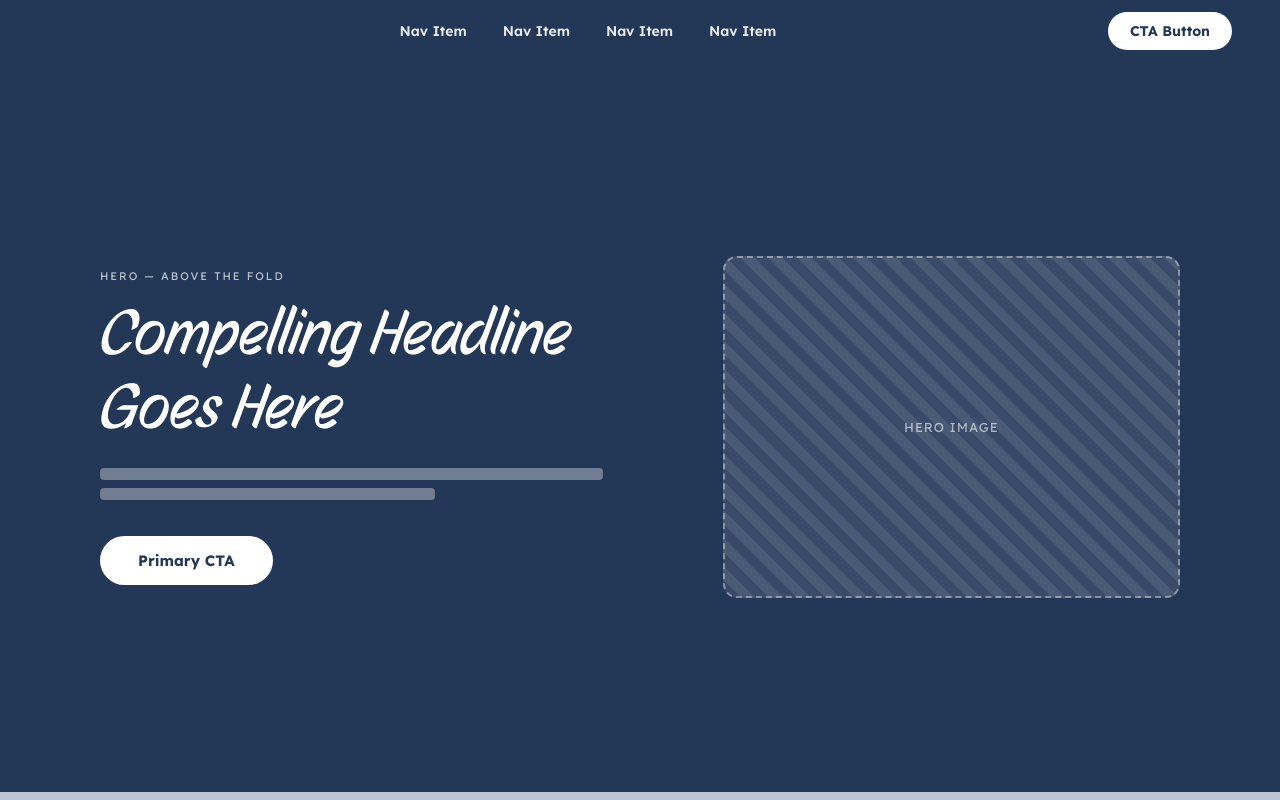
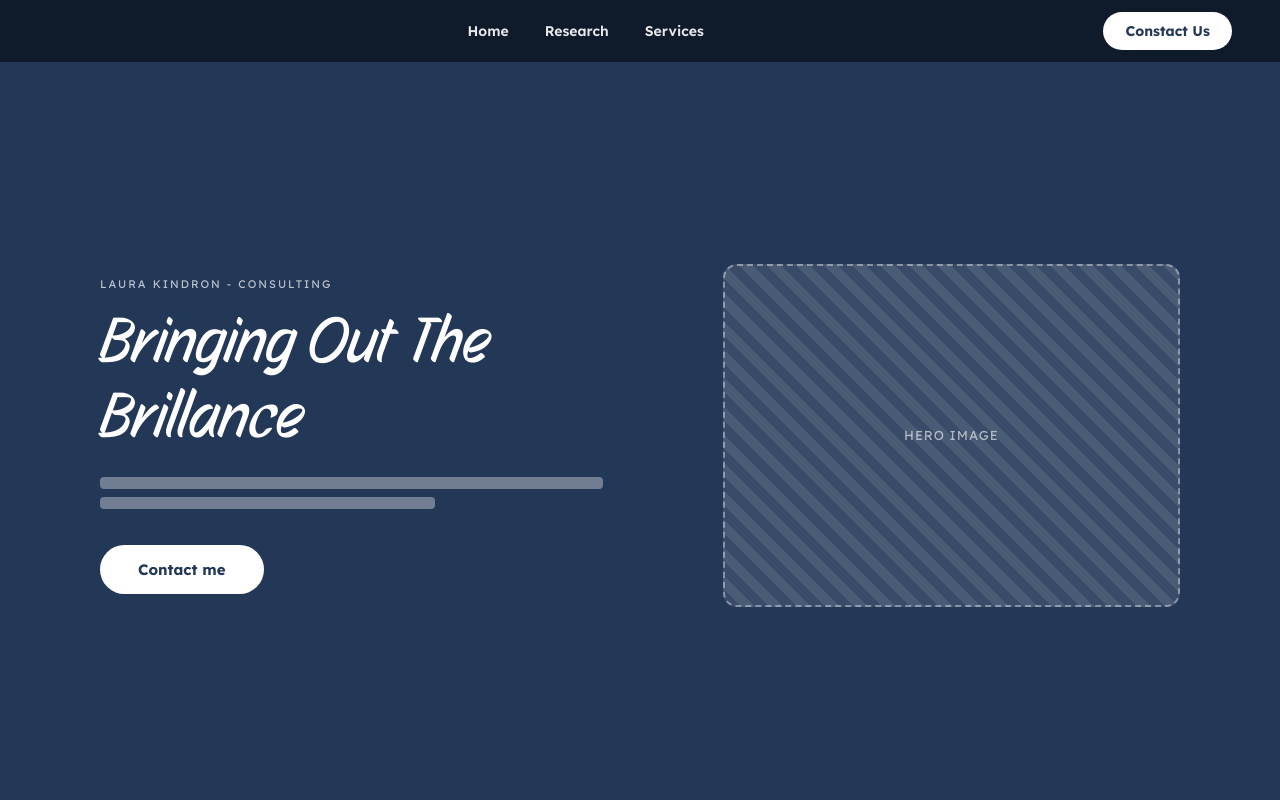
Before and after one commit to austinjames95/LauraKindron, a website: page public/index.html in a window 1280 px wide. Shown: the top 800 px of the page. Drawn offline with Linux system fonts and the light colour scheme.

Commit message:
changed content of index and colors

```diff
--- a/public/index.html
+++ b/public/index.html
@@ -3,34 +3,33 @@
 <head>
 <meta charset="UTF-8" />
 <meta name="viewport" content="width=device-width, initial-scale=1.0" />
-<title>Wireframe 2 — Bold Split</title>
+<title>Laura Kindron Consulting</title>
 
 <link rel="stylesheet" href="../src/style/index.css">
 
 </head>
 <body>
 <!-- HEADER -->
-<header>
+<header style="background-color: --deep-navy;">
   <div class="logo-wrap">
   </div>
   <nav>
-    <span>Nav Item</span>
-    <span>Nav Item</span>
-    <span>Nav Item</span>
-    <span>Nav Item</span>
+    <span>Home</span>
+    <span>Research</span>
+    <span>Services</span>
   </nav>
-  <div class="nav-cta">CTA Button</div>
+  <div class="nav-cta">Constact Us</div>
 </header>
 
 <!-- HERO -->
 <section class="hero on-dark">
   <div class="inner">
     <div>
-      <div class="label on-dark">Hero — above the fold</div>
-      <h1>Compelling Headline Goes Here</h1>
+      <div class="label on-dark">Laura Kindron - Consulting</div>
+      <h1>Bringing Out The Brillance</h1>
       <div class="bar light w90"></div>
       <div class="bar light w60"></div>
-      <div class="btn">Primary CTA</div>
+      <div class="btn">Contact me</div>
     </div>
     <div class="img-ph on-dark">HERO IMAGE</div>
   </div>
@@ -125,12 +124,7 @@
     <div class="logo-box">
       <img src="../design-system/LOGO.png" alt="Laura Kindron Consulting" width="75px"/>
     </div>
-    <div class="col">
-      <h4>Quick Links</h4>
-      <span>Quick Link</span>
-      <span>Quick Link</span>
-      <span>Quick Link</span>
-    </div>
+    <div class="cols">
       <div class="col">
         <h4>Contact</h4>
         <span>Contact placeholder</span>
@@ -143,7 +137,8 @@
         </div>
       </div>
     </div>
-  <div class="copyright">&copy; Copyright line placeholder</div>
+  </div>
+  <div class="copyright">&copy; 2026 Copyright Pending</div>
 </footer>
 </body>
 </html>
--- a/src/style/index.css
+++ b/src/style/index.css
@@ -9,7 +9,7 @@
     font-weight: 800;
   }
   :root {
-    --header-h: 70px;
+    --header-h: 53px;
     --midnight-blue: #233757;
     --dusty-blue: #52677D;
     --ivory: #BDC4D4;
@@ -21,7 +21,7 @@
   body {
     font-family: 'Lexend', sans-serif;
     color: var(--dusty-blue);
-    background: var(--buttercream);
+    background: var(--deep-navy);
   }
   .variant-tag {
     position: fixed; top: 0; left: 0; z-index: 99;
@@ -63,7 +63,7 @@
 
   /* ============ HEADER (dark) ============ */
   header {
-    background: var(--midnight-blue); color: var(--white);
+    background: var(--deep-navy); color: var(--white);
     display: flex; align-items: center; justify-content: space-between;
     padding: 12px 48px;
     position: sticky; top: 0; z-index: 50;
@@ -163,8 +163,9 @@
   footer { background: var(--deep-navy); color: var(--white); padding: 64px 48px 32px; }
   footer .inner {
     max-width: 1080px; margin: 0 auto;
-    display: grid; grid-template-columns: auto 1fr 1fr 1fr; gap: 56px; align-items: start;
+    display: flex; justify-content: space-between; gap: 100px; align-items: start;
   }
+  footer .cols { display: flex; gap: 56px; align-items: start; }
   footer .logo-box {
     width: 110px; height: 110px; background: var(--white); border-radius: 10px; padding: 8px;
     display: flex; align-items: center; justify-content: center;
```
Lines whose indentation alone changed are shown as unchanged.
